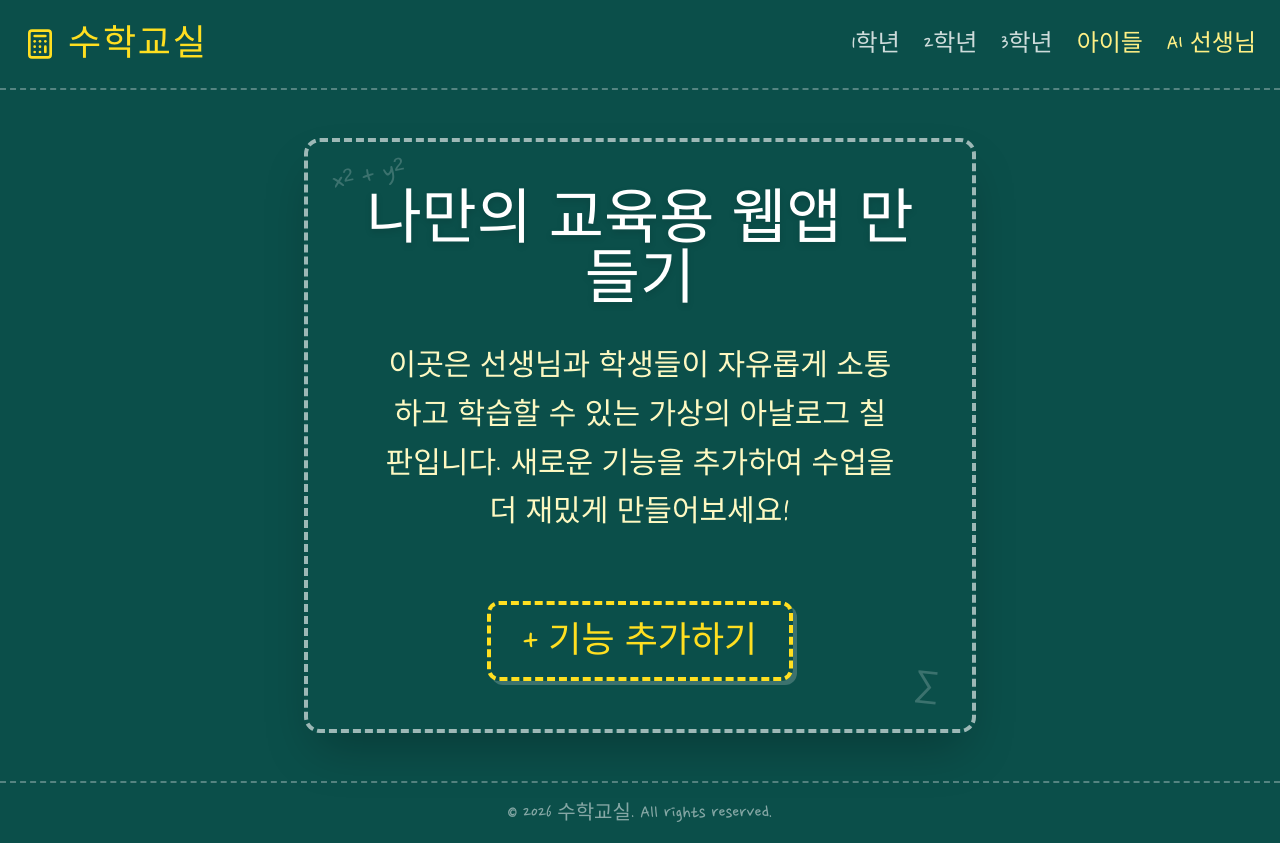
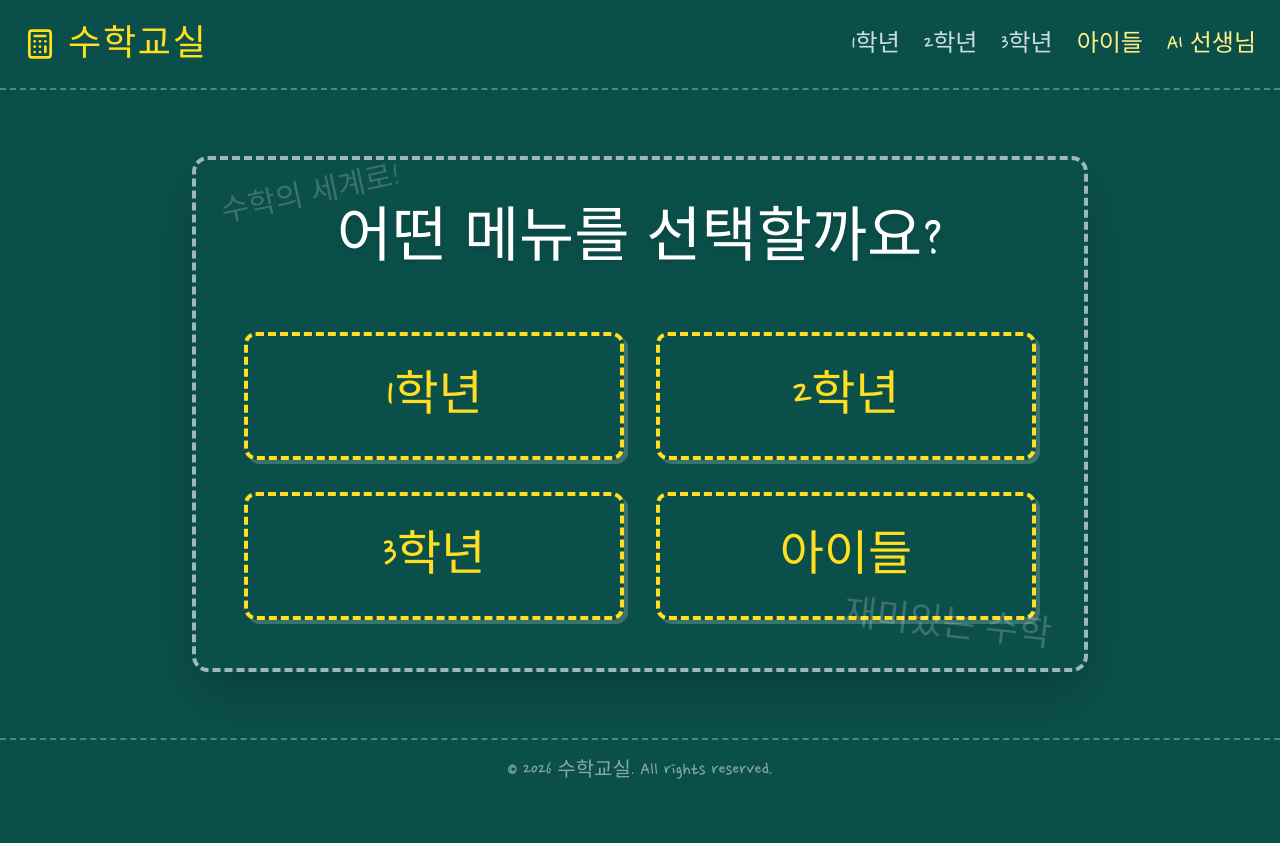
Before and after one commit to edumath08270223-tech/math, a Next.js app: page / in a window 1280 px wide. After the commit the page ends 800 px from the top, so only its background shows below. Built offline with nearby package versions, Linux system fonts and the light colour scheme.

Commit message:
style: update main page with clear navigation cards

```diff
--- a/app/page.tsx
+++ b/app/page.tsx
@@ -1,25 +1,30 @@
+import Link from "next/link";
+
 export default function Home() {
   return (
     <div className="flex flex-col flex-1 items-center justify-center p-4">
-      <div className="border-4 border-dashed border-white/60 p-12 max-w-2xl w-full rounded-2xl flex flex-col items-center text-center gap-8 shadow-2xl relative">
+      <div className="border-4 border-dashed border-white/60 p-12 max-w-4xl w-full rounded-2xl flex flex-col items-center text-center gap-12 shadow-2xl relative">
         {/* Decorative Chalk marks */}
-        <div className="absolute top-4 left-6 text-white/20 text-3xl transform -rotate-12">x² + y²</div>
-        <div className="absolute bottom-6 right-8 text-white/20 text-4xl transform rotate-6">∑</div>
+        <div className="absolute top-4 left-6 text-white/20 text-3xl transform -rotate-12 font-nanum">수학의 세계로!</div>
+        <div className="absolute bottom-6 right-8 text-white/20 text-4xl transform rotate-6 font-nanum">재미있는 수학</div>
 
-        <h1 className="text-6xl text-white drop-shadow-md">
-          나만의 교육용 웹앱 만들기
+        <h1 className="text-6xl text-white drop-shadow-md font-nanum">
+          어떤 메뉴를 선택할까요?
         </h1>
 
-        <p className="text-3xl text-yellow-100 max-w-lg leading-relaxed">
-          이곳은 선생님과 학생들이 자유롭게 소통하고
-          학습할 수 있는 가상의 아날로그 칠판입니다.
-          새로운 기능을 추가하여 수업을 더 재밌게 만들어보세요!
-        </p>
-
-        <div className="mt-8">
-          <button className="px-8 py-4 bg-transparent border-4 border-dashed border-yellow-300 text-yellow-300 text-4xl rounded-xl hover:bg-yellow-300 hover:text-teal-900 transition-all duration-300 transform hover:scale-105 hover:-rotate-2 cursor-pointer shadow-[4px_4px_0_rgba(255,255,255,0.2)]">
-            + 기능 추가하기
-          </button>
+        <div className="grid grid-cols-1 md:grid-cols-2 gap-8 w-full mt-4">
+          <Link href="/grade1" className="flex items-center justify-center h-32 bg-transparent border-4 border-dashed border-yellow-300 text-yellow-300 text-5xl rounded-xl hover:bg-yellow-300 hover:text-teal-900 transition-all duration-300 transform hover:scale-105 cursor-pointer shadow-[4px_4px_0_rgba(255,255,255,0.2)] font-nanum">
+            1학년
+          </Link>
+          <Link href="/grade2" className="flex items-center justify-center h-32 bg-transparent border-4 border-dashed border-yellow-300 text-yellow-300 text-5xl rounded-xl hover:bg-yellow-300 hover:text-teal-900 transition-all duration-300 transform hover:scale-105 cursor-pointer shadow-[4px_4px_0_rgba(255,255,255,0.2)] font-nanum">
+            2학년
+          </Link>
+          <Link href="/grade3" className="flex items-center justify-center h-32 bg-transparent border-4 border-dashed border-yellow-300 text-yellow-300 text-5xl rounded-xl hover:bg-yellow-300 hover:text-teal-900 transition-all duration-300 transform hover:scale-105 cursor-pointer shadow-[4px_4px_0_rgba(255,255,255,0.2)] font-nanum">
+            3학년
+          </Link>
+          <Link href="/kids" className="flex items-center justify-center h-32 bg-transparent border-4 border-dashed border-yellow-300 text-yellow-300 text-5xl rounded-xl hover:bg-yellow-300 hover:text-teal-900 transition-all duration-300 transform hover:scale-105 cursor-pointer shadow-[4px_4px_0_rgba(255,255,255,0.2)] font-nanum">
+            아이들
+          </Link>
         </div>
       </div>
     </div>
```
